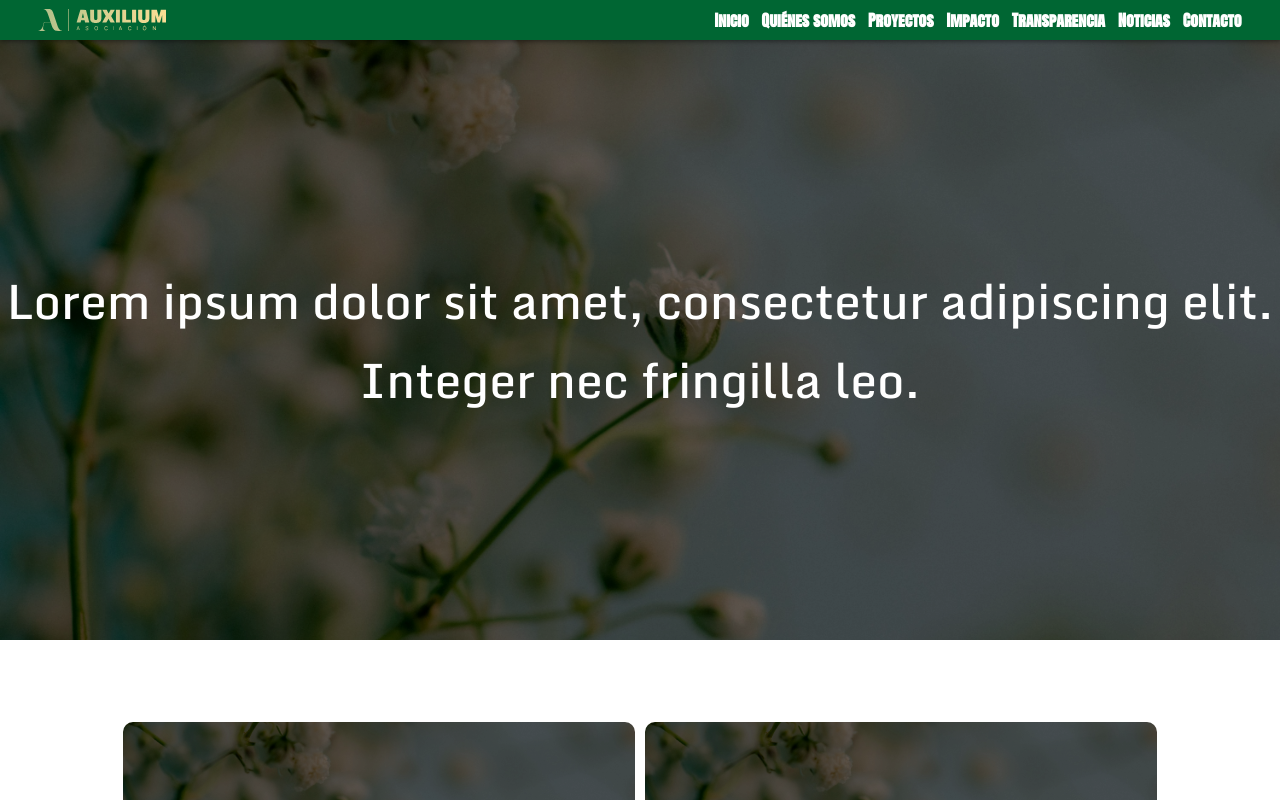
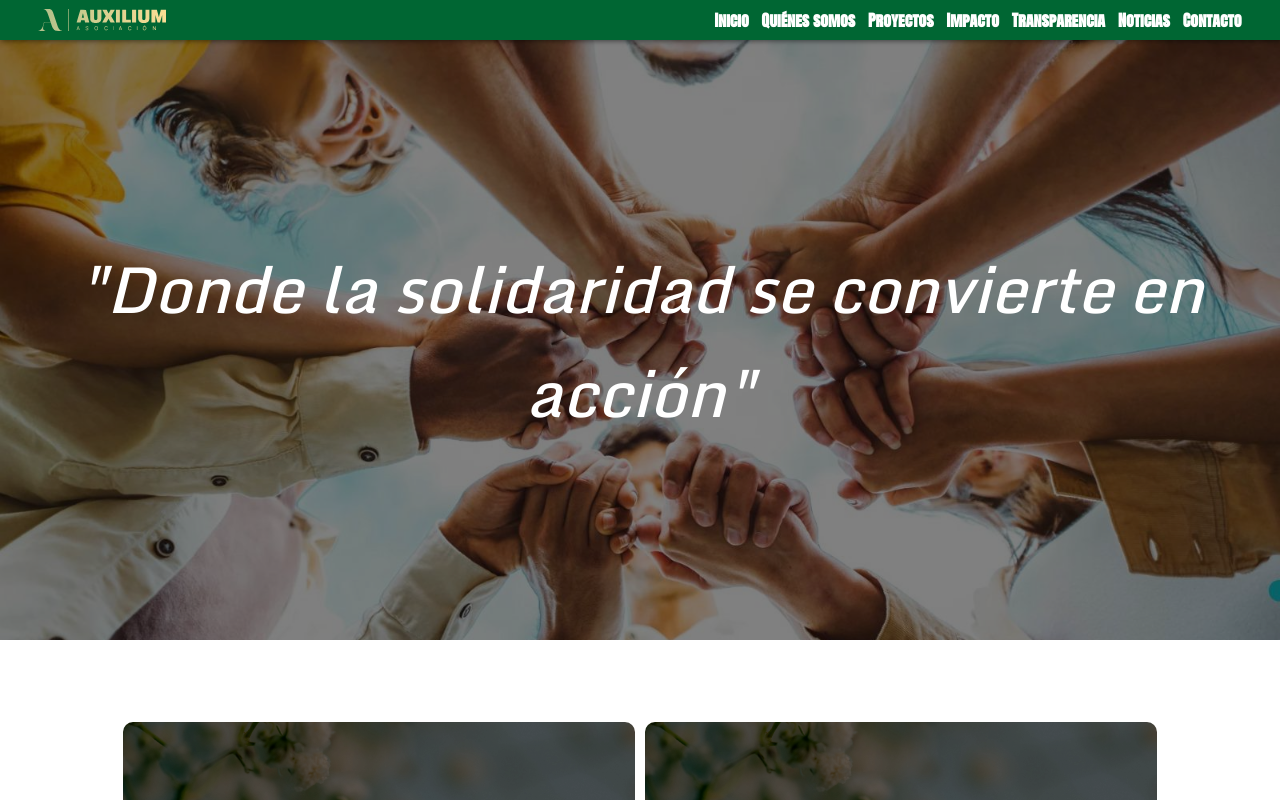
Before and after one commit to Tenvid/AuxiliumFundacionWeb, a React (Vite) app in the folder AuxilliumWeb/frontend/auxilium-web/: page / in a window 1280 px wide. Shown: the top 800 px of the page. Built offline with nearby package versions, Linux system fonts and the light colour scheme.

Commit message:
feat(MainPage): change text and banner image of header text on main page

```diff
--- a/AuxilliumWeb/frontend/auxilium-web/src/components/TextImage/TextImage.jsx
+++ b/AuxilliumWeb/frontend/auxilium-web/src/components/TextImage/TextImage.jsx
@@ -1,12 +1,17 @@
 import styles from './TextImage.module.css';
 
-export function TextImage({ children, image, imageAlt = null }) {
+export function TextImage({
+  children,
+  image,
+  imageAlt = null,
+  className = '',
+}) {
   return (
-    <section className={styles.textImageWrapper}>
+    <section className={`${styles.textImageWrapper} ${className}`}>
       <p className={styles.textImageText}>{children}</p>
       <img
         src={image}
-        alt={imageAlt ? imageAlt : ''}
+        alt={imageAlt ?? ''}
         className={styles.textImageContent}
       />
     </section>
--- a/AuxilliumWeb/frontend/auxilium-web/src/pages/main-page/MainPage.css
+++ b/AuxilliumWeb/frontend/auxilium-web/src/pages/main-page/MainPage.css
@@ -31,10 +31,16 @@
         width: 50%;
 }
 
+.header p {
+        font-style: italic;
+        font-size: clamp(0.6rem, 6vw, 4rem);
+}
+
 @media (max-width: 425px) {
         .image-grid {
                 grid-template-columns: auto;
         }
+
         .image-grid img {
                 max-width: 80vw;
         }
--- a/AuxilliumWeb/frontend/auxilium-web/src/pages/main-page/MainPage.jsx
+++ b/AuxilliumWeb/frontend/auxilium-web/src/pages/main-page/MainPage.jsx
@@ -1,5 +1,6 @@
 import './MainPage.css';
 import main_image from '../../assets/jessica-neves-sbMIZxxhgbw-unsplash.jpg';
+import title_image from '../../assets/gallery/projects/index/ManosUnidas.jpeg';
 import { MainNav } from '../../components/MainNav/MainNav';
 import { TextImage } from '../../components/TextImage/TextImage';
 import { ImageWithHeaderAndButton } from '../../components/ImageWithHeaderAndButton/ImageWithHeaderAndButton.jsx';
@@ -39,11 +40,10 @@ function MainPage() {
 
   return (
     <>
-      <MainNav></MainNav>
+      <MainNav />
 
-      <TextImage image={main_image}>
-        Lorem ipsum dolor sit amet, consectetur adipiscing elit. Integer nec
-        fringilla leo.
+      <TextImage image={title_image} className="header">
+        "Donde la solidaridad se convierte en acción"
       </TextImage>
 
       <section className="image-grid-wrapper">
```
Also changed, not shown: AuxilliumWeb/frontend/auxilium-web/src/components/TextImage/TextImage.module.css (indentation only). Lines whose indentation alone changed are shown as unchanged.
